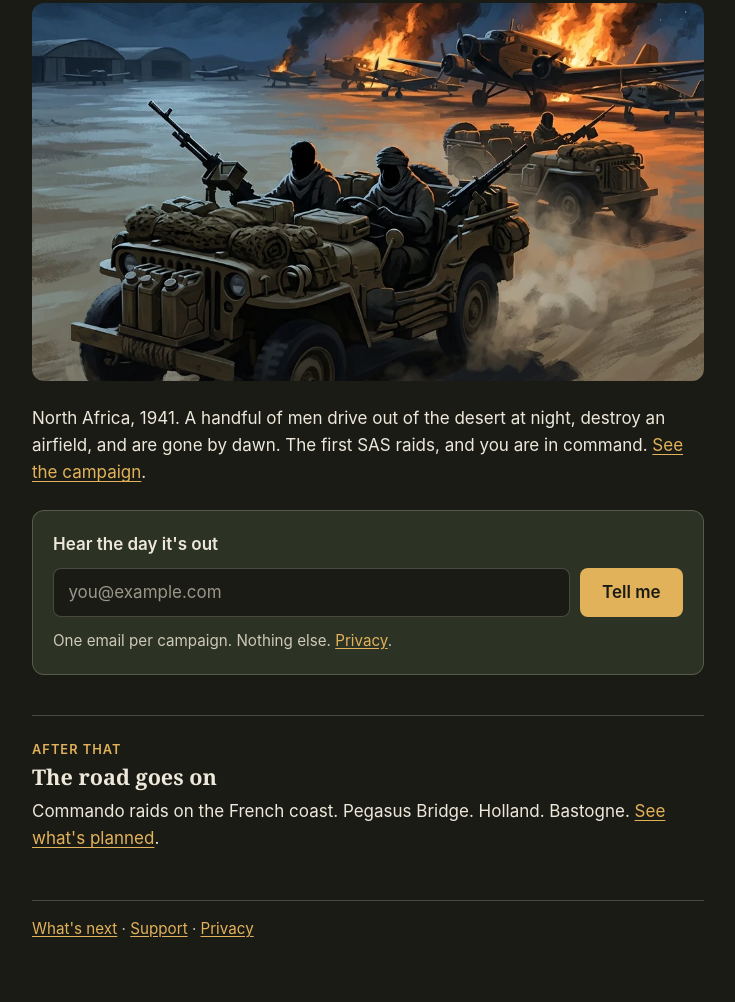
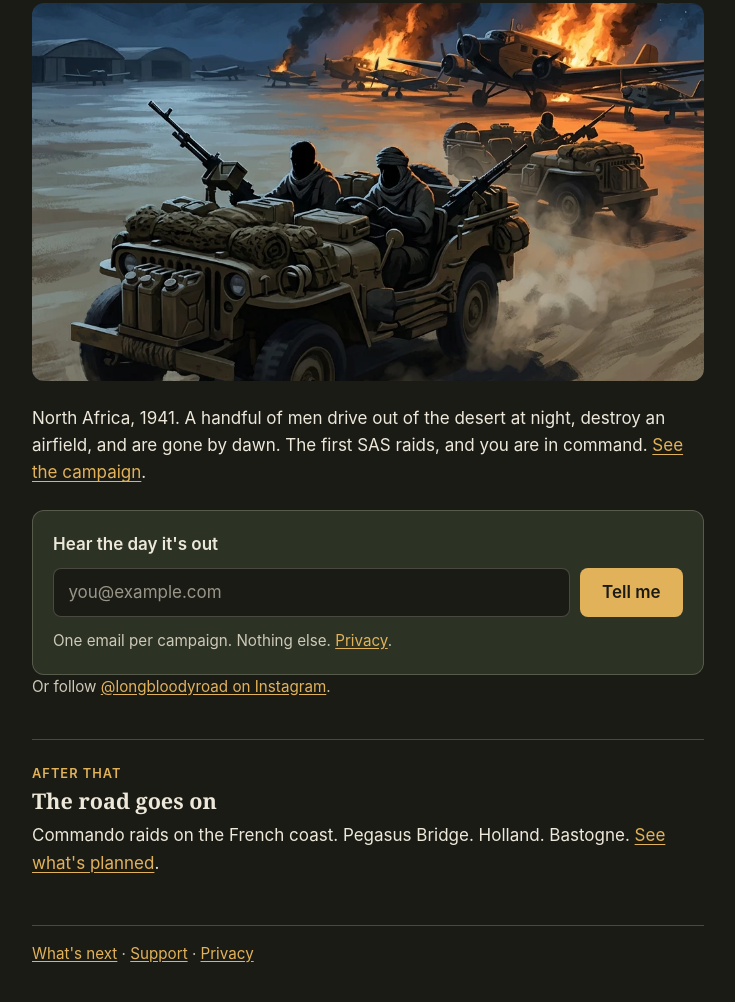
Before and after one commit to steelesean/long-bloody-road, a plain HTML site: page index.html in a window 1280 px wide. Shown: the part 3146-4148 px from the top of the page, without its empty margins (272-1007 px from the left). Drawn offline with Linux system fonts and the light colour scheme.

Commit message:
Instagram links on the home, campaign, roadmap and support pages
Co-Authored-By: Claude Fable 5.2 <noreply@anthropic.com>
Claude-Session: https://claude.ai/code/session_01SkUoxuQ3mEgcG4NgwrAhk9

```diff
--- a/index.html
+++ b/index.html
@@ -82,6 +82,7 @@
       </div>
       <p class="note">One email per campaign. Nothing else. <a href="privacy.html">Privacy</a>.</p>
     </form>
+    <p class="note follow">Or follow <a href="https://www.instagram.com/longbloodyroad/">@longbloodyroad on Instagram</a>.</p>
   </section>
 
   <section aria-labelledby="after">
```
